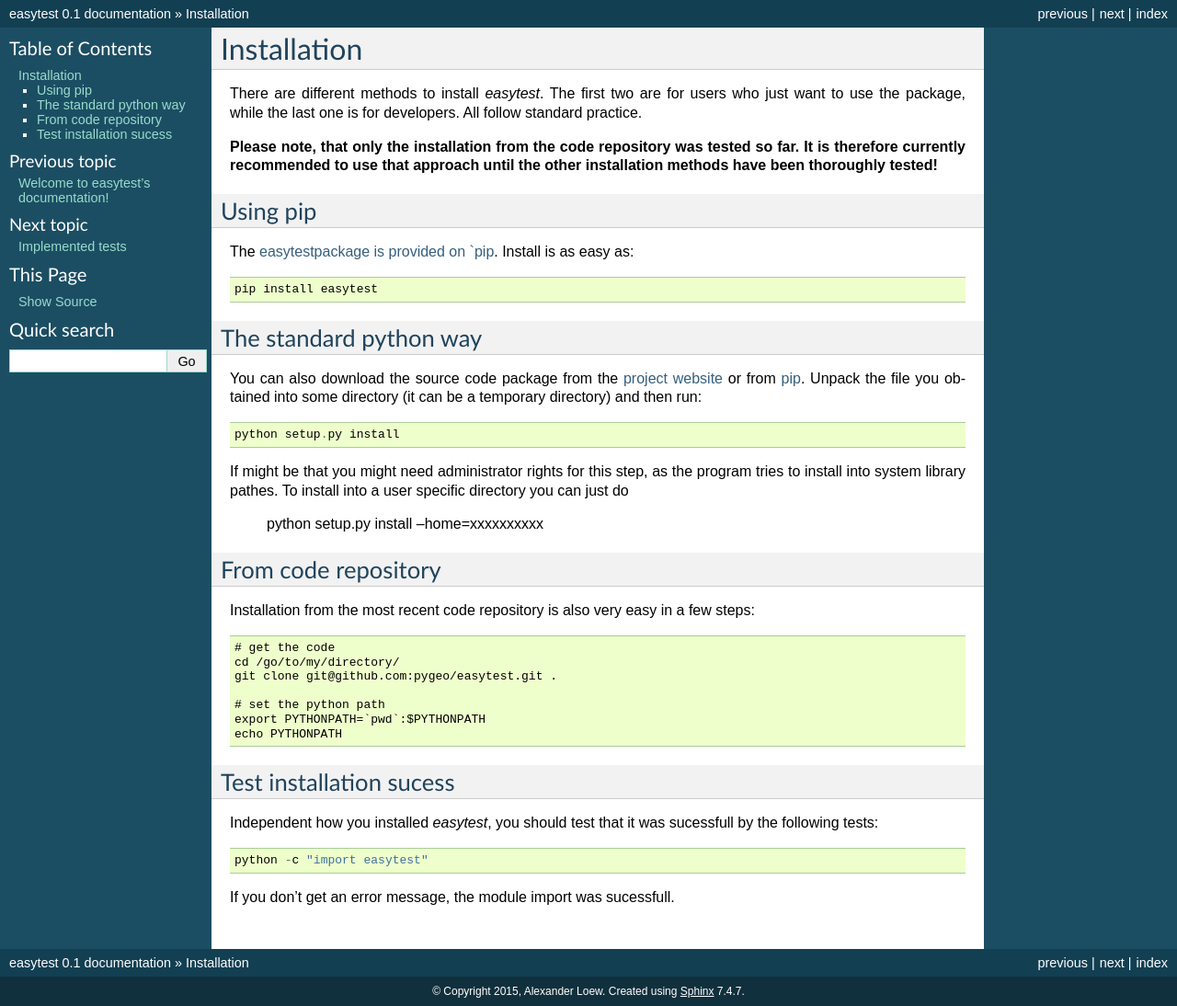
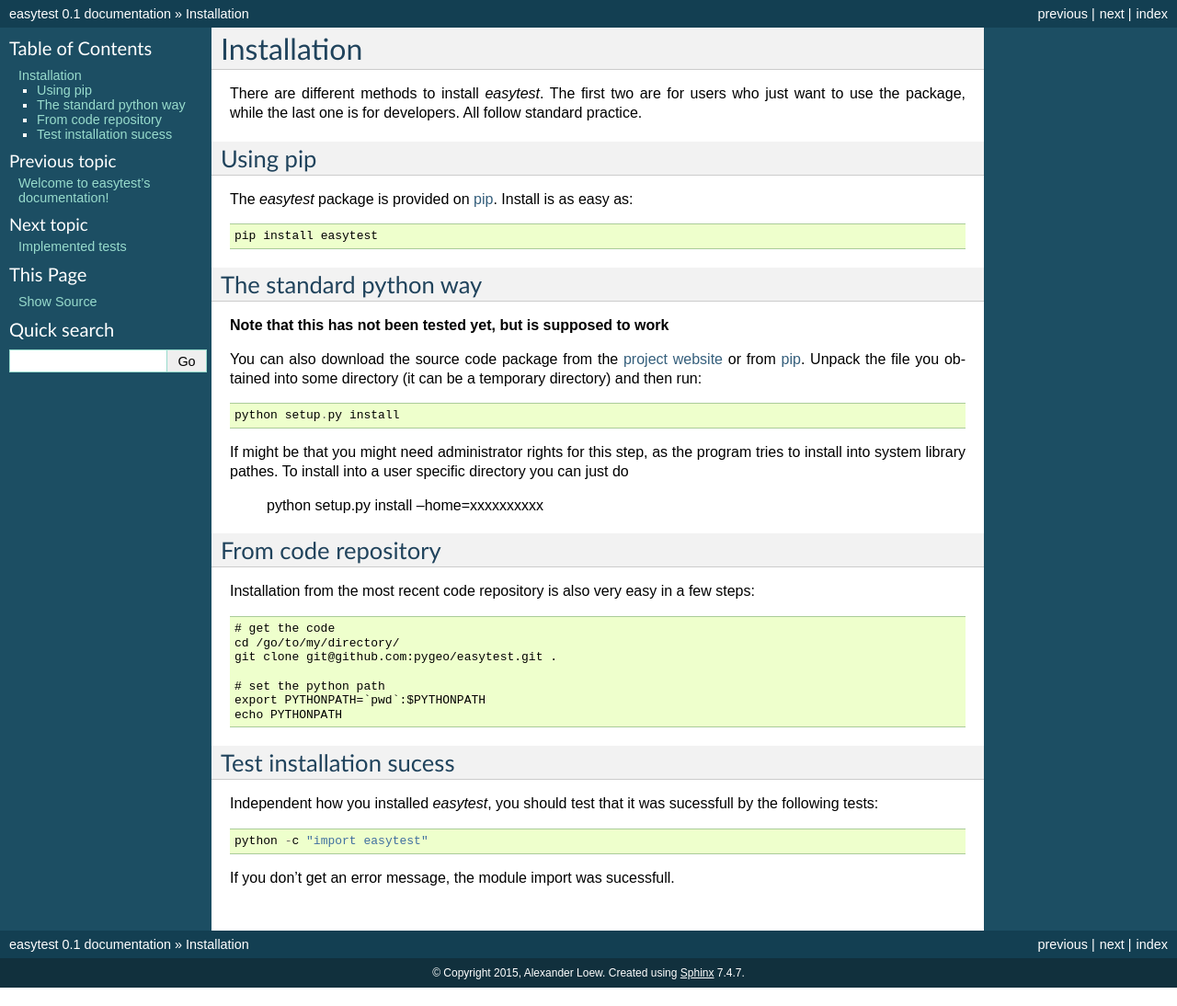
Before and after one commit to pygeo/easytest, a Sphinx documentation site: the page built from docs/source/installation.rst, in a window 1280 px wide. Shown: the whole page at 92% size. Built offline with Sphinx 7.4.7, drawn with Linux system fonts in a browser that asks for light colours; pages that are not in the unit, such as notebooks, are missing from menus.

Commit message:
Update installation.rst

```diff
--- a/docs/source/installation.rst
+++ b/docs/source/installation.rst
@@ -3,18 +3,18 @@
 
 There are different methods to install `easytest`. The first two are for users who just want to use the package, while the last one is for developers. All follow standard practice.
 
-**Please note, that only the installation from the code repository was tested so far. It is therefore currently recommended to use that approach until the other installation methods have been thoroughly tested!**
-
 
 Using pip
 ---------
 
-The `easytestpackage is provided on `pip <https://pypi.python.org/pypi/easytest>`_. Install is as easy as::
+The `easytest` package is provided on `pip <https://pypi.python.org/pypi/easytest>`_. Install is as easy as::
 
     pip install easytest
 
 The standard python way
 -----------------------
+
+**Note that this has not been tested yet, but is supposed to work**
 
 You can also download the source code package from the `project website <https://pypi.python.org/pypi/easytest>`_ or from `pip <https://pypi.python.org/pypi/easytest>`_. Unpack the file you obtained into some directory (it can be a temporary directory) and then run::
 
```
